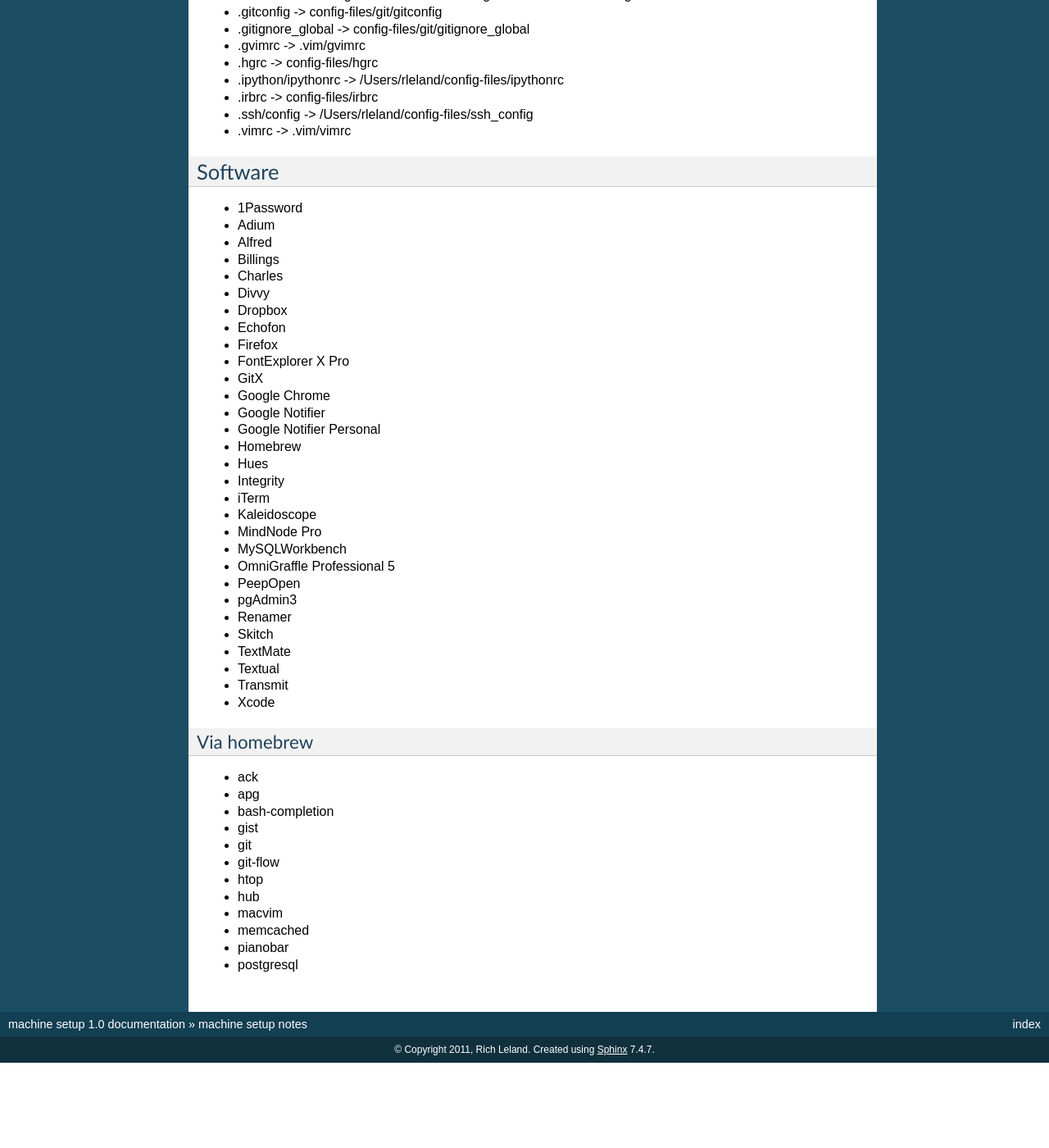
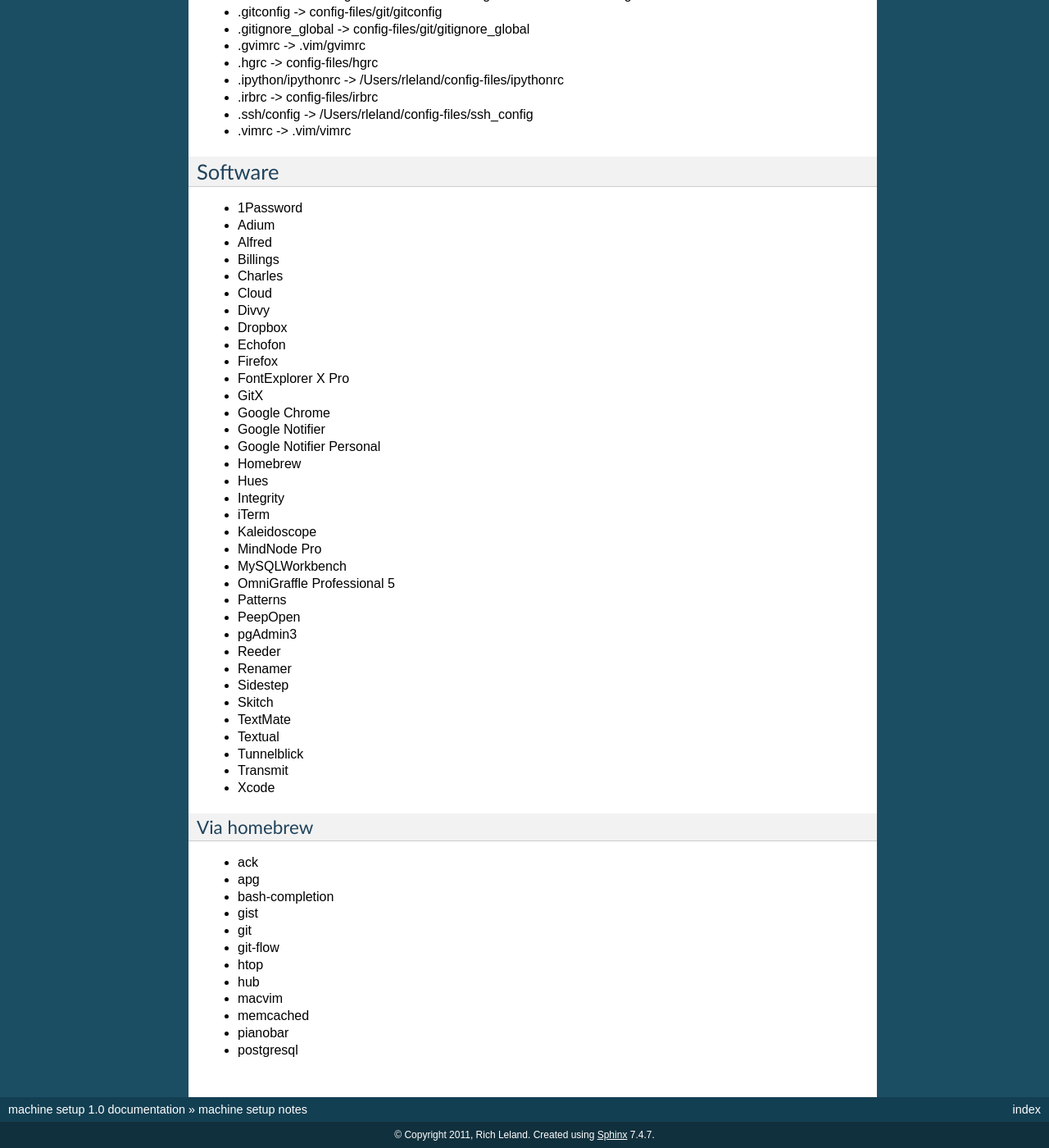
Before and after one commit to richleland/machine-setup, a Sphinx documentation site: the page built from docs/index.rst, in a window 1280 px wide and 1400 px high, scrolled down 639 px. Shown: the whole window at 82% size. Built offline with Sphinx 7.4.7, drawn with Linux system fonts in a browser that asks for light colours; before the commit the page ends 1935 px from its top, so only the background shows below that.

Commit message:
Added some apps.

```diff
--- a/docs/index.rst
+++ b/docs/index.rst
@@ -49,6 +49,7 @@
 * Alfred
 * Billings
 * Charles
+* Cloud
 * Divvy
 * Dropbox
 * Echofon
@@ -66,12 +67,16 @@
 * MindNode Pro
 * MySQLWorkbench
 * OmniGraffle Professional 5
+* Patterns
 * PeepOpen
 * pgAdmin3
+* Reeder
 * Renamer
+* Sidestep
 * Skitch
 * TextMate
 * Textual
+* Tunnelblick
 * Transmit
 * Xcode
 
```
